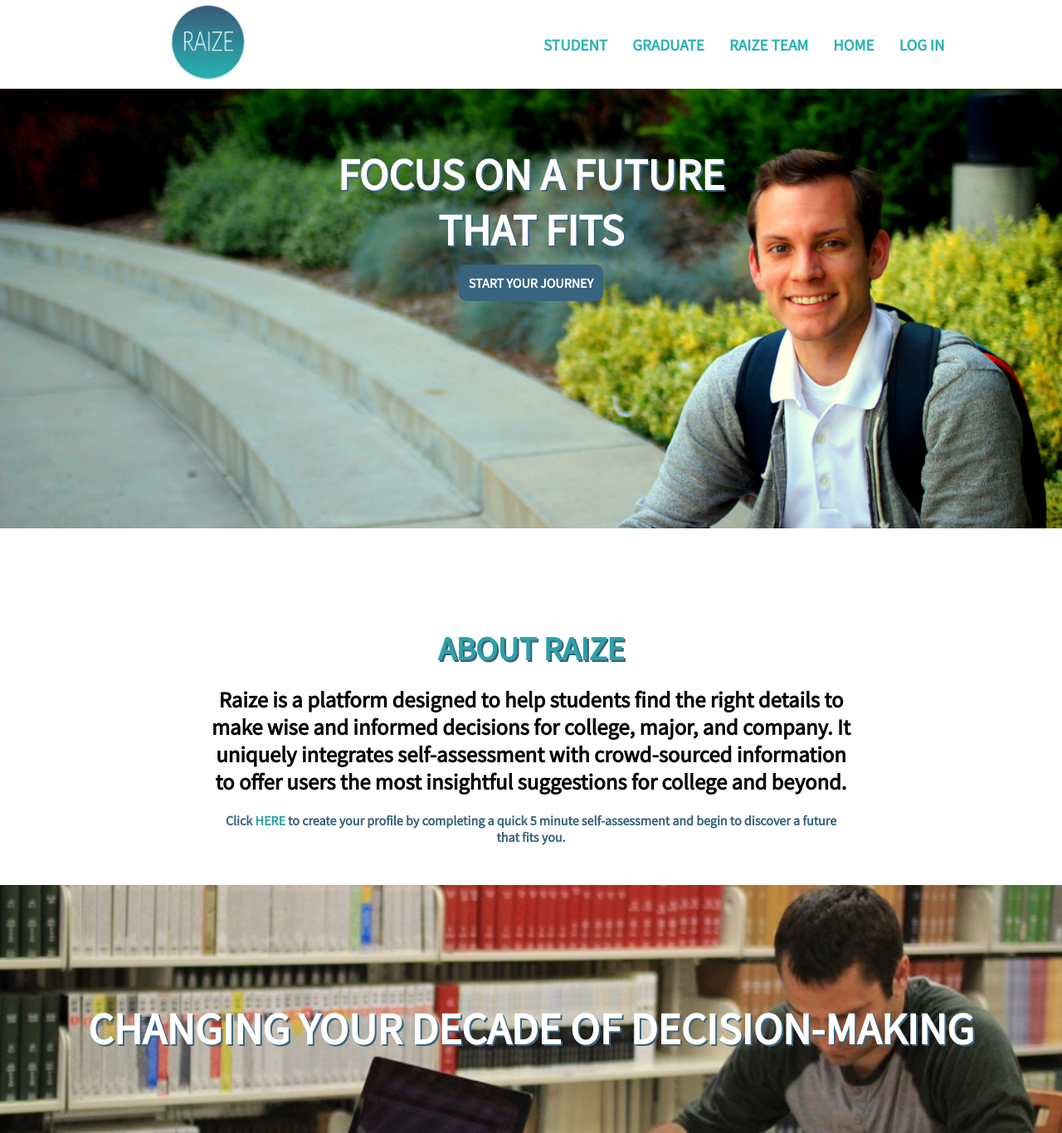
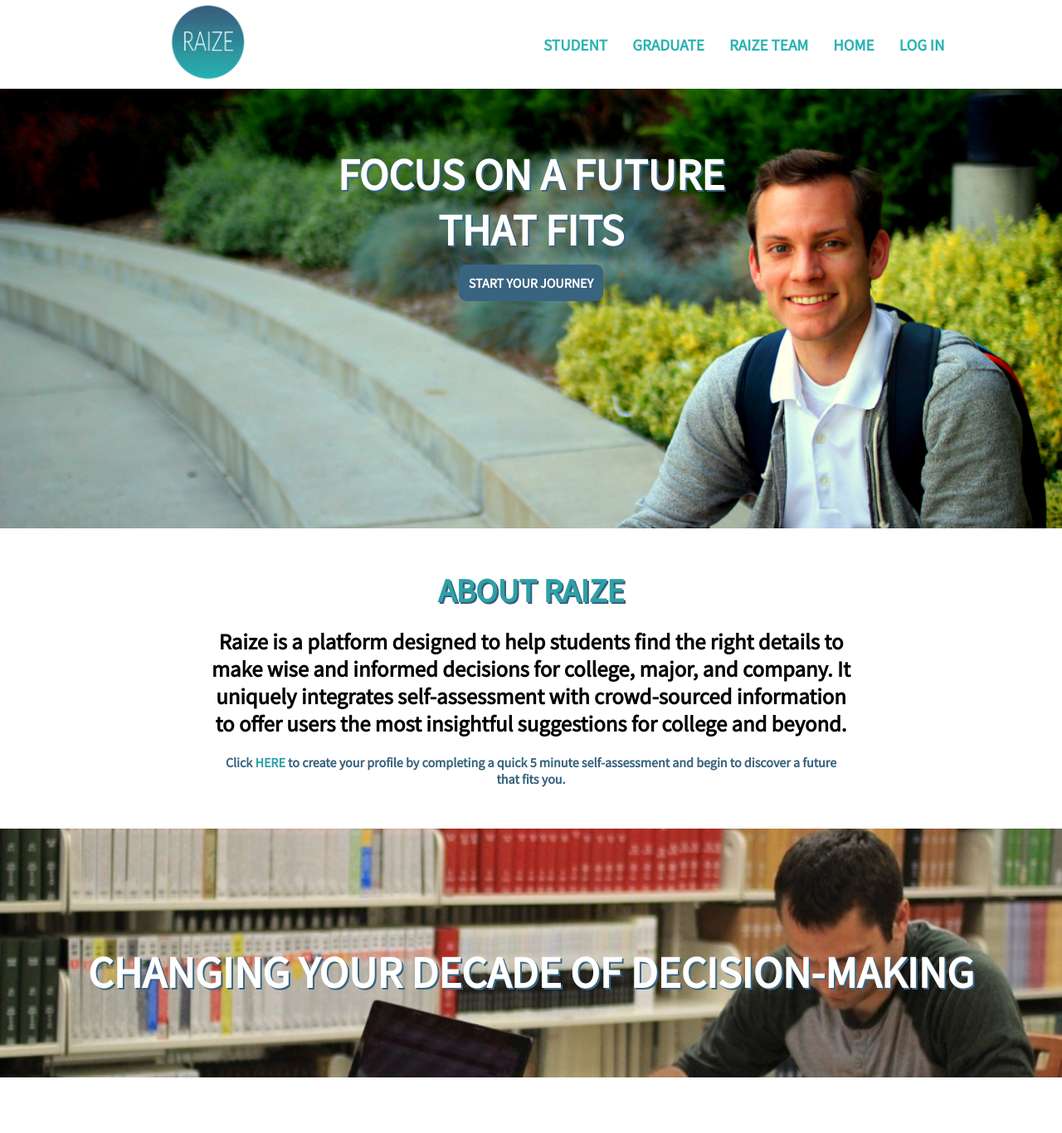
Before and after one commit to derekbrimley/raize, a Django app: page / in a window 1280 px wide. Shown: the top 1366 px of the page at 83% size. Run offline with Django 3.2, Linux system fonts and the light colour scheme; some libraries are stand-ins or nearby versions.

Commit message:
Update style.css

```diff
--- a/quiz/static/quiz/css/style.css
+++ b/quiz/static/quiz/css/style.css
@@ -136,7 +136,7 @@
 
 
 #banner_container{
-	height:600px;
+	height:530px;
 }
 
 #img_container{
@@ -205,7 +205,6 @@
 
 #about_raize_container{
 	text-align: center;
-	height:260px;
 	margin: 50px 250px;
 	font-family: Source Sans Pro;
 	font-weight: bold;
```
